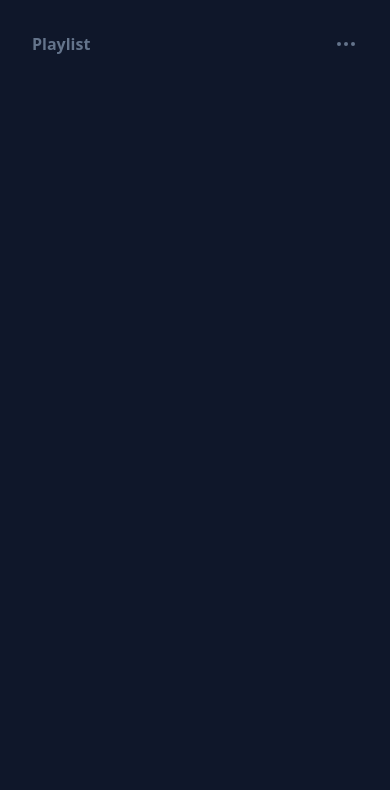
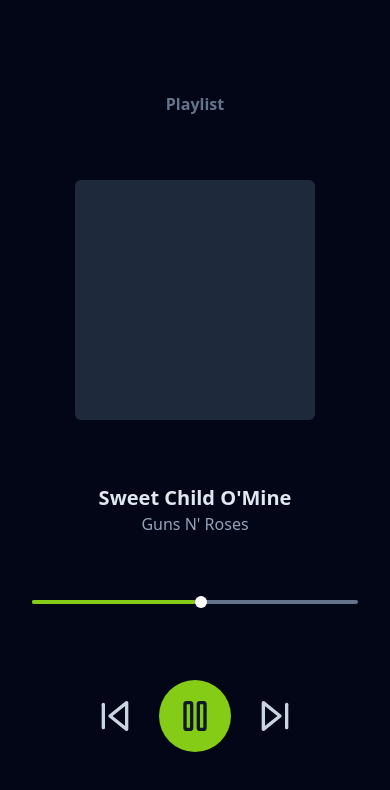
Before and after one commit to JoaoTrog1/cordovaMedia, a website: page www/index.html in a window 390 px wide. Drawn offline with Linux system fonts and the light colour scheme; some packages are replaced by stand-ins of ours.

Commit message:
Continuando layout

```diff
--- a/www/index.html
+++ b/www/index.html
@@ -7,27 +7,82 @@
     <script src="cordova.js"></script>
     <script src="js/tailwind.js"></script>
   </head>
-  <body class="h-screen w-screen bg-slate-900 flex justify-center p-8">
-    <nav class="w-full flex justify-between">
+  <body
+    class="h-screen w-screen bg-slate-950 flex flex-col justify-center p-8 gap-16"
+  >
+    <nav class="flex justify-center">
       <p class="text-slate-500 font-bold">Playlist</p>
-      <p class="text-slate-500 font-bold">
+    </nav>
+
+    <div class="flex flex-col gap-16">
+      <div class="size-60 bg-slate-800 rounded-md mx-auto"></div>
+      <div class="w-full flex flex-col justify-center">
+        <h1 class="text-xl font-bold text-slate-200 text-center">
+          Sweet Child O'Mine
+        </h1>
+        <h2 class="text-slate-400 text-center">Guns N' Roses</h2>
+      </div>
+    </div>
+
+    <div class="w-full h-3 pb-4">
+      <div class="h-1 bg-slate-500 flex rounded-full">
+        <div class="h-1 w-[50%] bg-lime-500 rounded-full"></div>
+        <div class="size-3 bg-white rounded-full relative bottom-1"></div>
+      </div>
+    </div>
+
+    <main class="w-full flex justify-center items-center gap-2">
+      <span class="bg-transparent active:bg-slate-900 p-4 rounded-full">
         <svg
           xmlns="http://www.w3.org/2000/svg"
-          width="24"
-          height="24"
+          width="40"
+          height="40"
           viewBox="0 0 24 24"
           fill="none"
-          stroke="#64748b"
+          stroke="#cbd5e1"
           stroke-width="2"
           stroke-linecap="round"
           stroke-linejoin="round"
-          class="lucide lucide-ellipsis"
+          class="lucide lucide-skip-back"
         >
-          <circle cx="12" cy="12" r="1" />
-          <circle cx="19" cy="12" r="1" />
-          <circle cx="5" cy="12" r="1" />
+          <polygon points="19 20 9 12 19 4 19 20" />
+          <line x1="5" x2="5" y1="19" y2="5" />
         </svg>
-      </p>
-    </nav>
+      </span>
+      <span class="bg-lime-500 active:bg-lime-600 p-4 rounded-full">
+        <svg
+          xmlns="http://www.w3.org/2000/svg"
+          width="40"
+          height="40"
+          viewBox="0 0 24 24"
+          fill="none"
+          stroke="#0f172a"
+          stroke-width="2"
+          stroke-linecap="round"
+          stroke-linejoin="round"
+          class="lucide lucide-pause"
+        >
+          <rect x="14" y="4" width="4" height="16" rx="1" />
+          <rect x="6" y="4" width="4" height="16" rx="1" />
+        </svg>
+      </span>
+      <span class="bg-transparent active:bg-slate-900 p-4 rounded-full">
+        <svg
+          xmlns="http://www.w3.org/2000/svg"
+          width="40"
+          height="40"
+          viewBox="0 0 24 24"
+          fill="none"
+          stroke="#cbd5e1"
+          stroke-width="2"
+          stroke-linecap="round"
+          stroke-linejoin="round"
+          class="lucide lucide-skip-forward"
+        >
+          <polygon points="5 4 15 12 5 20 5 4" />
+          <line x1="19" x2="19" y1="5" y2="19" />
+        </svg>
+      </span>
+    </main>
   </body>
 </html>
```
Also changed, not shown: www/img/logo.png (deleted), 2 other files.
